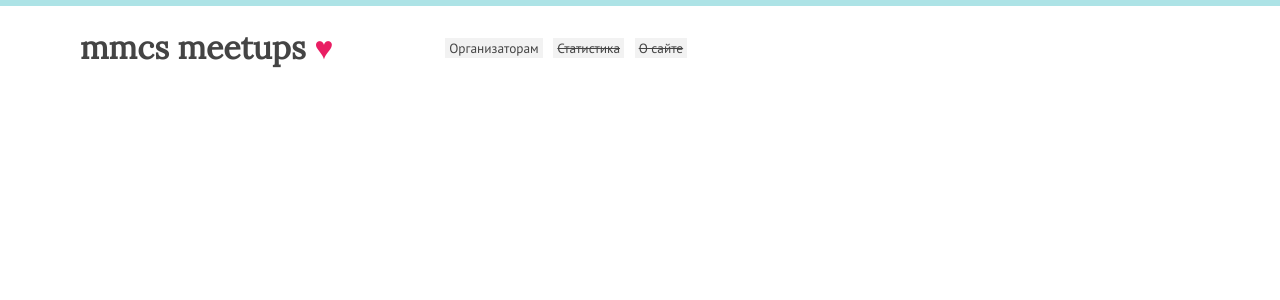
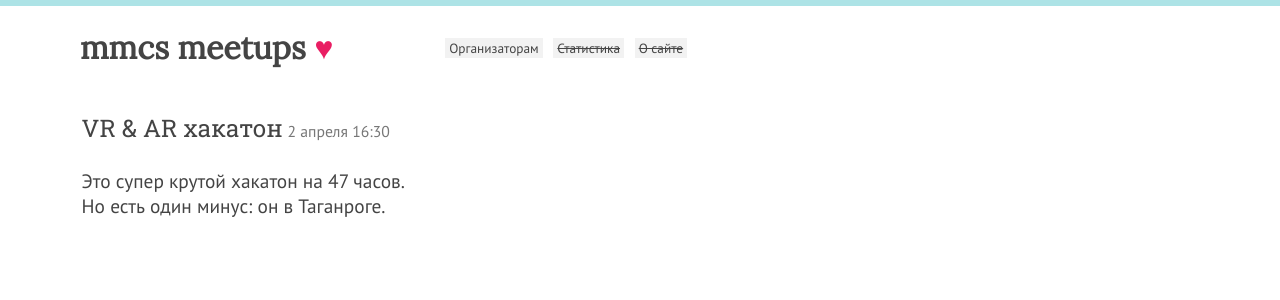
Before and after one commit to xamgore/mmcs-meetups, a Vue app: page /47hours in a window 1280 px wide. Shown: the top 300 px of the page. Built offline with nearby package versions, Linux system fonts and the light colour scheme.

Commit message:
Show "today" if event occures today

```diff
--- a/src/api.js
+++ b/src/api.js
@@ -53,6 +53,16 @@ const data = {
     }
   ],
   events: [
+    {
+      link: '47hours',
+      theme: 'violet',
+      title: 'VR & AR хакатон',
+      date: '2017-04-02',
+      time: '16:30',
+      place: '311',
+      annotation: `Это супер крутой хакатон на 47 часов.<br>Но есть один минус: он в Таганроге.`
+    },
+
     {
       link: 'cat',
       theme: 'gray',
--- a/src/components/event/parts/title.vue
+++ b/src/components/event/parts/title.vue
@@ -20,9 +20,15 @@
 
         let matched = /^(\d\d\d?\d?)[.|-](\d\d?)[.|-](\d\d?)$/.exec(this.date)
         if (!matched) return ''
+        let [_, y, m, d] = matched
 
-        let [_, y, m, d] = matched
-        return `${+d} ${months[m - 1]} ${this.noTime ? '' : this.time || ''}`
+        let t = new Date()
+        let isToday = (t.getFullYear() === +y) && (t.getMonth() === m - 1) && (t.getDate() === +d)
+
+        let date = isToday ? 'сегодня' : `${+d} ${months[m - 1]}`
+        let time = `${this.noTime ? '' : this.time || ''}`
+
+        return `${date} ${time}`
       }
     }
   }
```
